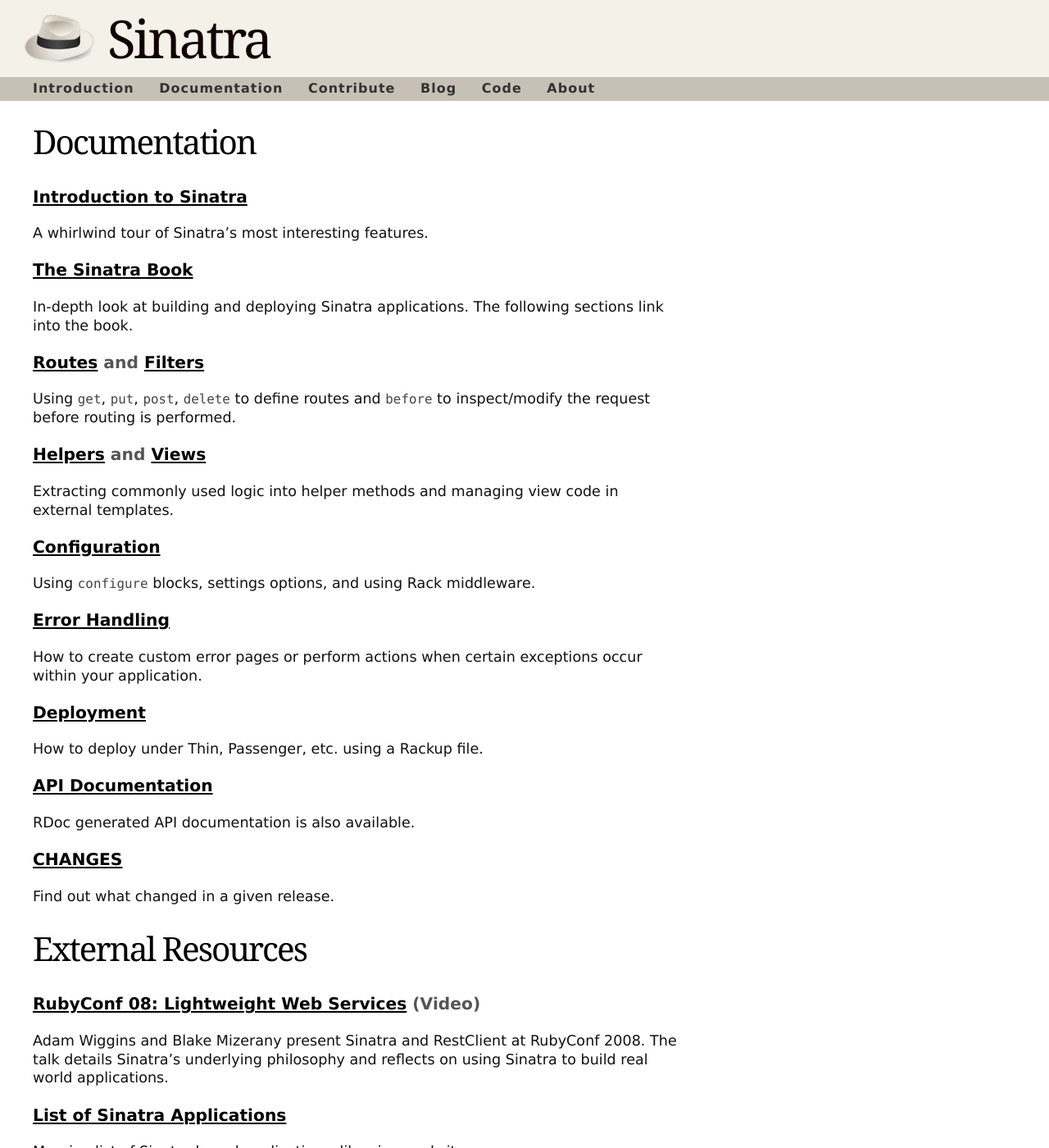
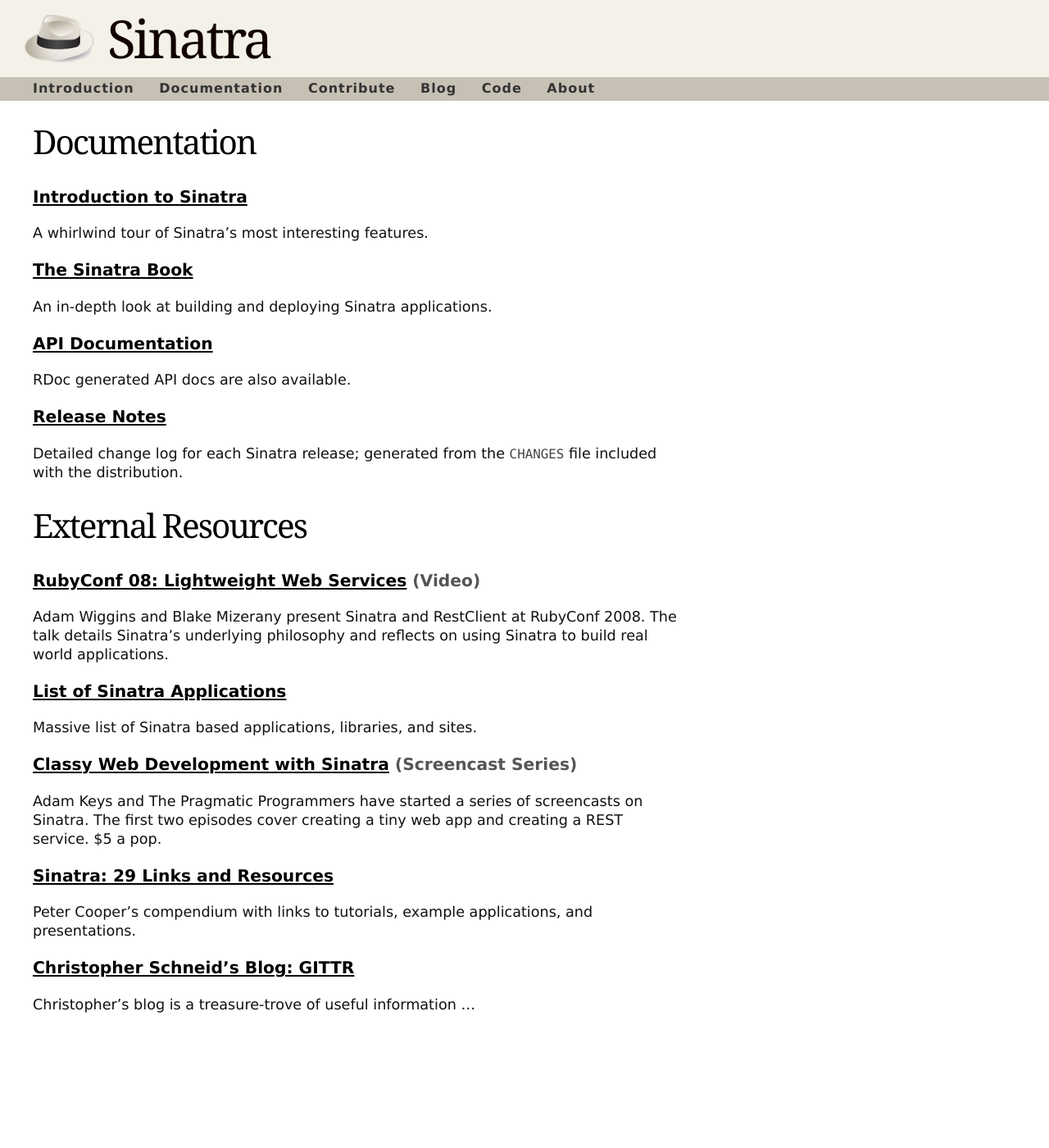
Before and after one commit to sinatra/sinatra.github.com, a Jekyll site: the page built from documentation.markdown, in a window 1280 px wide and 1400 px high. Shown: the whole window at 82% size. Built offline with Jekyll 4.4.1, drawn with Linux system fonts in a browser that asks for light colours; some of the changed text lies outside the part shown.

Commit message:
Remove book section links from Documentation page

```diff
--- a/documentation.markdown
+++ b/documentation.markdown
@@ -12,8 +12,9 @@
 
 ### [The Sinatra Book](book.html)
 
-In-depth look at building and deploying Sinatra applications. The
-following sections link into the book.
+An in-depth look at building and deploying Sinatra applications.
+
+<!--
 
 ### [Routes](book.html#routes) and [Filters](book.html#filters)
 
@@ -39,13 +40,16 @@
 
 How to deploy under Thin, Passenger, etc. using a Rackup file.
 
+-->
+
 ### [API Documentation](/api/index.html)
 
-RDoc generated API documentation is also available.
+RDoc generated API docs are also available.
 
-### [CHANGES](changes.html)
+### [Release Notes](changes.html)
 
-Find out what changed in a given release.
+Detailed change log for each Sinatra release; generated from the `CHANGES`
+file included with the distribution.
 
 External Resources
 ==================
@@ -68,7 +72,7 @@
 
 ### [Sinatra: 29 Links and Resources](http://www.rubyinside.com/sinatra-29-links-and-resources-for-a-quicker-easier-way-to-build-webapps-1371.html)
 
-Peter Cooper's massive compendium with links to tutortials, example
+Peter Cooper's compendium with links to tutorials, example
 applications, and presentations.
 
 ### [Christopher Schneid's Blog: GITTR](http://www.gittr.com/)
```
